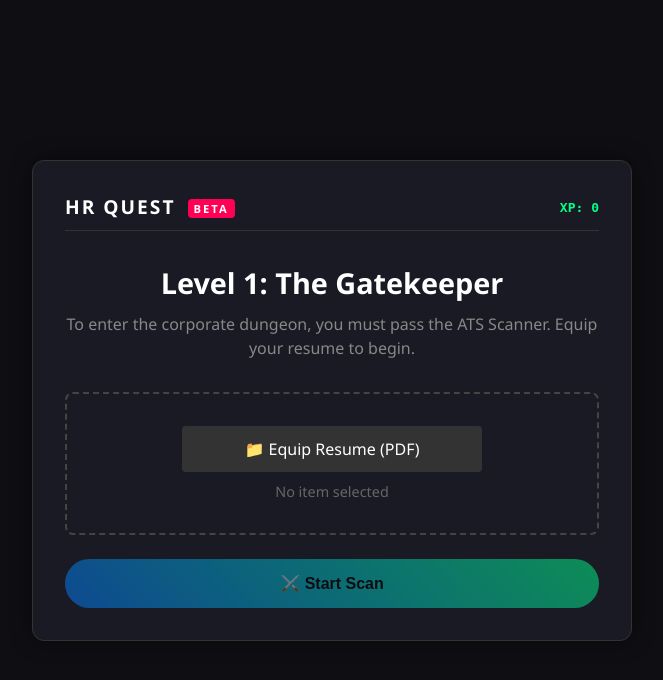
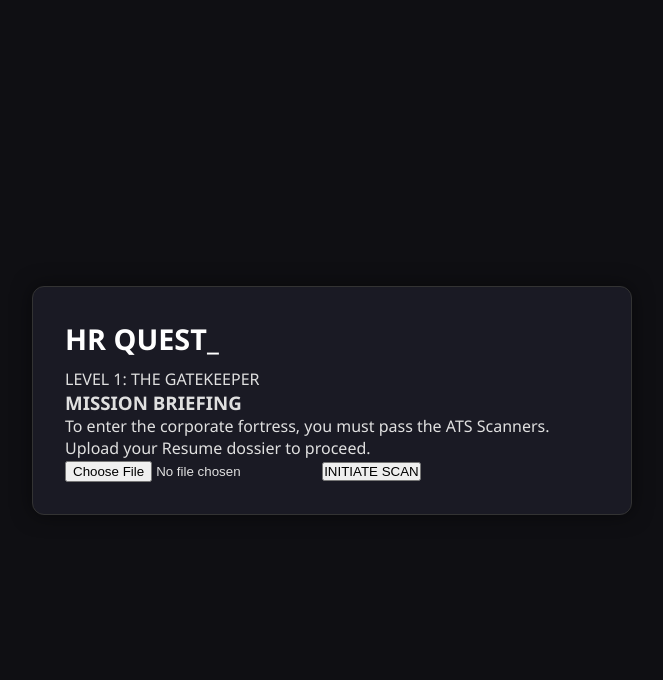
Before and after one commit to anshulmalik-bit/hr-quest, a Flask app: page / in a window 1280 px wide. Shown: the top 680 px of the page, without its empty margins (308-971 px from the left). Run offline with Flask 3, Linux system fonts and the light colour scheme.

Commit message:
Update index.html

```diff
--- a/templates/index.html
+++ b/templates/index.html
@@ -3,48 +3,39 @@
 <head>
     <meta charset="UTF-8">
     <meta name="viewport" content="width=device-width, initial-scale=1.0">
-    <title>HR Quest: The Simulation</title>
+    <title>HR Quest | The Simulation</title>
+
     <link rel="stylesheet" href="{{ url_for('static', filename='style.css') }}">
+
+    <link href="https://fonts.googleapis.com/css2?family=Press+Start+2P&family=Roboto+Mono:wght@400;700&display=swap" rel="stylesheet">
 </head>
 <body>
 
     <div class="main-container">
-        <header class="game-hud">
-            <div class="logo">HR QUEST <span class="beta-tag">BETA</span></div>
-            <div class="player-status">
-                <span id="player-xp">XP: 0</span>
-            </div>
+        <header>
+            <h1 class="glitch-text">HR QUEST_</h1>
+            <p class="subtitle">LEVEL 1: THE GATEKEEPER</p>
         </header>
 
-        <section id="level-1-area" class="game-stage active">
-            <div class="quest-card">
-                <h1>Level 1: The Gatekeeper</h1>
-                <p class="quest-desc">To enter the corporate dungeon, you must pass the ATS Scanner. Equip your resume to begin.</p>
+        <div class="game-interface">
 
-                <div class="drop-zone">
-                    <input type="file" id="resumeInput" accept=".pdf" hidden>
-                    <label for="resumeInput" class="upload-btn">
-                        📁 Equip Resume (PDF)
-                    </label>
-                    <span id="file-name">No item selected</span>
+            <div class="upload-section">
+                <div class="briefing-card">
+                    <h3>MISSION BRIEFING</h3>
+                    <p>To enter the corporate fortress, you must pass the ATS Scanners. Upload your Resume dossier to proceed.</p>
                 </div>
 
-                <button id="start-scan-btn" class="action-btn" disabled>
-                    ⚔️ Start Scan
-                </button>
+                <div class="input-group">
+                    <input type="file" id="resumeInput" accept=".pdf" class="file-input">
+                    <button onclick="uploadResume()" class="start-btn">INITIATE SCAN</button>
+                </div>
             </div>
-        </section>
 
-        <div id="loading-screen" class="hidden">
-            <div class="loader">
-                <div class="scanner-line"></div>
-            </div>
-            <p>Analyzing Armor Stats...</p>
+            <div id="game-status" class="status-text"></div>
+
+            <div id="result-area"></div>
+
         </div>
-
-        <section id="results-area" class="game-stage hidden">
-            </section>
-
     </div>
 
     <script src="{{ url_for('static', filename='app.js') }}"></script>
```
